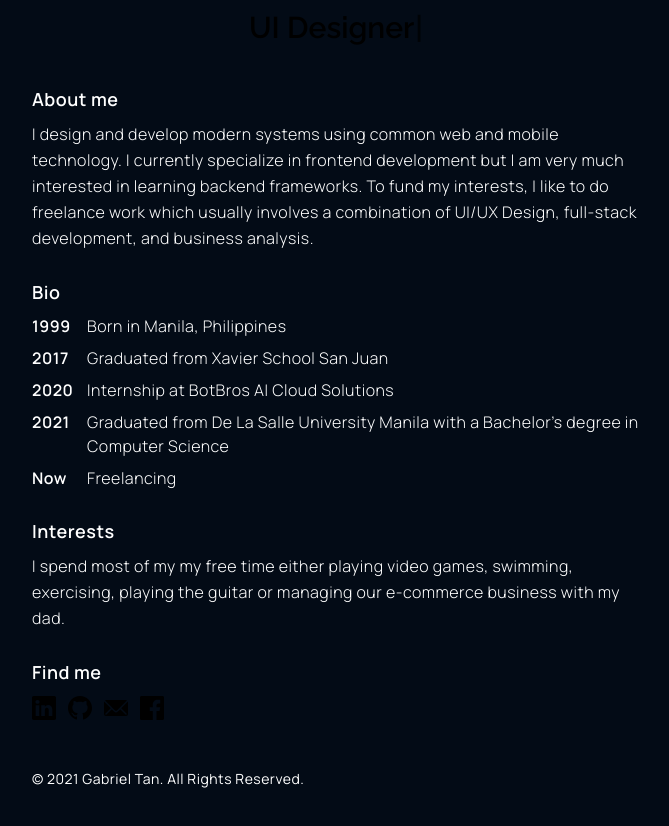
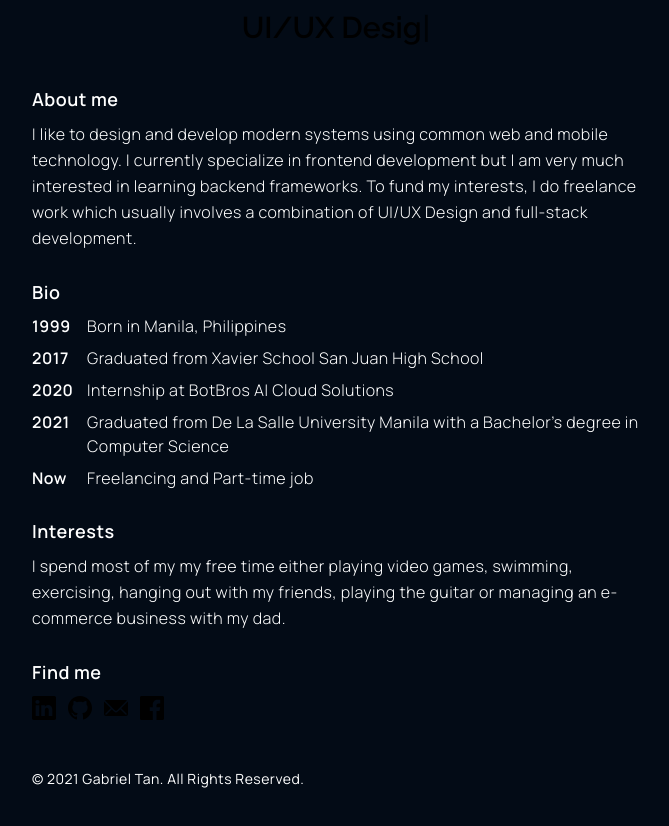
Before and after one commit to gabtan99/website, a Next.js app: page / in a window 1280 px wide. Shown: the part 360-1186 px from the top of the page, without its empty margins (304-973 px from the left). Built offline with nearby package versions, Linux system fonts and the light colour scheme.

Commit message:
feat: updated resume

```diff
--- a/components/Title-typewriter.js
+++ b/components/Title-typewriter.js
@@ -11,7 +11,7 @@ const TitleTypewriter = () => {
             .typeString("Programmer")
             .pauseFor(1000)
             .deleteAll()
-            .typeString("UI Designer")
+            .typeString("UI/UX Designer")
             .pauseFor(1000)
             .deleteAll()
             .typeString("Software Developer")
--- a/pages/index.js
+++ b/pages/index.js
@@ -42,12 +42,11 @@ export default function Home() {
             About me
           </Text>
           <Text letterSpacing={0.5} fontWeight={300} lineHeight="tall">
-            I design and develop modern systems using common web and mobile
-            technology. I currently specialize in frontend development but I am
-            very much interested in learning backend frameworks. To fund my
-            interests, I like to do freelance work which usually involves a
-            combination of UI/UX Design, full-stack development, and business
-            analysis.
+            I like to design and develop modern systems using common web and
+            mobile technology. I currently specialize in frontend development
+            but I am very much interested in learning backend frameworks. To
+            fund my interests, I do freelance work which usually involves a
+            combination of UI/UX Design and full-stack development.
           </Text>
         </Block>
 
@@ -58,7 +57,7 @@ export default function Home() {
           <Box>
             <BioEntry year="1999">Born in Manila, Philippines</BioEntry>
             <BioEntry year="2017">
-              Graduated from Xavier School San Juan
+              Graduated from Xavier School San Juan High School
             </BioEntry>
             <BioEntry year="2020">
               Internship at BotBros AI Cloud Solutions
@@ -67,7 +66,7 @@ export default function Home() {
               Graduated from De La Salle University Manila with a Bachelor’s
               degree in Computer Science
             </BioEntry>
-            <BioEntry year="Now">Freelancing</BioEntry>
+            <BioEntry year="Now">Freelancing and Part-time job</BioEntry>
           </Box>
         </Block>
 
@@ -77,8 +76,8 @@ export default function Home() {
           </Text>
           <Text letterSpacing={0.5} fontWeight={300} lineHeight="tall">
             I spend most of my my free time either playing video games,
-            swimming, exercising, playing the guitar or managing our e-commerce
-            business with my dad.
+            swimming, exercising, hanging out with my friends, playing the
+            guitar or managing an e-commerce business with my dad.
           </Text>
         </Block>
       </Container>
--- a/pages/portfolio/melscollection.js
+++ b/pages/portfolio/melscollection.js
@@ -29,8 +29,8 @@ const MelsCollection = () => {
         A freelance job, Mel&apos;s Collection&apos;s website contains
         e-commerce functionality such as browsing a catalog, adding to cart,
         uploading payment slips, SMS / Email updates and more! The website was
-        created to streamline business transactions (due to complex
-        customization options) and is set to release by the end of 2021.
+        created to streamline business transactions with complex product
+        customization features.
       </PortfolioContent>
       <Footer />
     </div>
--- a/pages/portfolio/website.js
+++ b/pages/portfolio/website.js
@@ -21,7 +21,8 @@ const Website = () => {
         My portfolio website. I designed the wireframe in Figma (as you can see
         in the thumbnail) and developed it using my favorite React framework,
         Next.js. This was also my first time using Chakra UI for components and
-        easy theming. The website is heavily inspired by YouTuber devaslife.
+        easy theming. The website is heavily inspired by YouTuber{" "}
+        <i> devaslife. </i>
       </PortfolioContent>
       <Footer />
     </div>
```
Also changed, not shown: pages/portfolio/intercon.js (+5 -3 lines), pages/portfolio/mediacast.js (+5 -5 lines), 1 other file (tests, documents, lock files or other folders).
